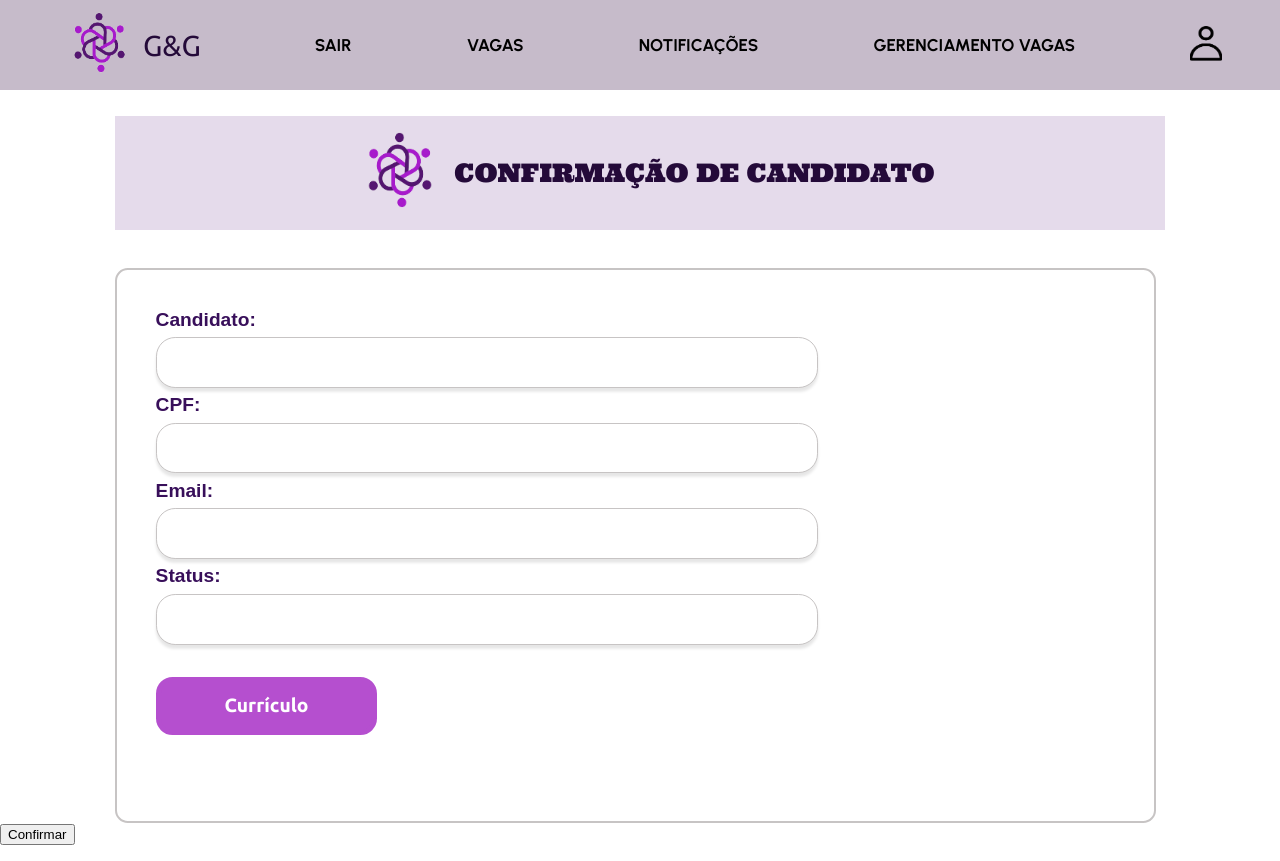
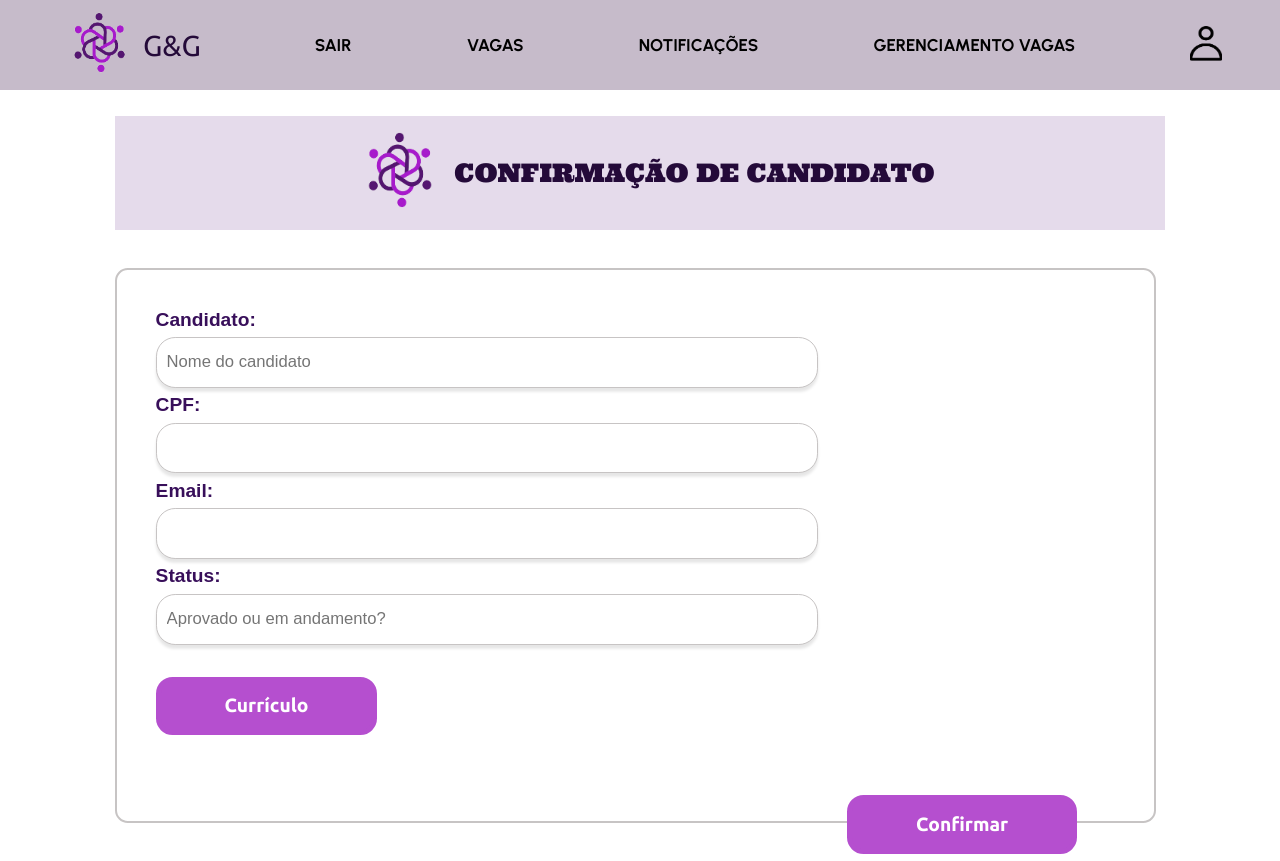
Before and after one commit to myslium/tcc-g-g, a React (Create React App) app: page /admin/confirmacao/1 in a window 1280 px wide. Built offline with nearby package versions, Linux system fonts and the light colour scheme; no server answers; sample sign-in values are in the browser's storage; a web font is replaced by a local one.

Commit message:
candidatoconfirmado feito,falta apenas o curriculo

```diff
--- a/src/admin/confirmacao/index.jsx
+++ b/src/admin/confirmacao/index.jsx
@@ -1,18 +1,54 @@
 import Cabecalho from '../../componentes/cabeçalho'
 import TituloMenor from '../../componentes/titulomenor';
 import './index.scss'
-import { useNavigate } from 'react-router-dom';
+import { useNavigate, useParams } from 'react-router-dom';
+import axios from 'axios'
+import { useEffect, useState } from 'react';
 
 
 
 export default function ConfirmarCandidato() {
+    const [nome, setNome] = useState('')
+    const [emailCandidato, setEmailCandidato] = useState('')
+    const [cpfCandidato, setCpfCandidato] = useState('')
+    const [status, setStatus] = useState('')
+    const [idCandidato, setIdCandidato] = useState(0)
+    const navigate = useNavigate()
 
-    const navigate = useNavigate()
+    const { id } = useParams()
+
+    async function buscarCandidato() {
+
+        const url = `http://localhost:5010/candidato/${id}`
+        const resp = await axios.get(url)
+        setEmailCandidato(resp.data.email)
+        setCpfCandidato(resp.data.cpf)
+        setIdCandidato(id)
+
+    }
+
+    async function adicionar() {
+
+        const confirmarCandidato = {
+            "id": idCandidato,
+            "nome": nome,
+            "status": status
+        }
+
+        const url = `http://localhost:5010/confirmarCandidato`
+        await axios.post(url, confirmarCandidato)
+        alert('Candidato Confirmado!')
+    }
+
 
     function reset() {
         localStorage.removeItem('token');
         navigate('/')
     }
+
+    useEffect( () => {
+        buscarCandidato()
+    }, [])
 
     return (
         <div className='pagina-confirmar'>
@@ -20,7 +56,7 @@ export default function ConfirmarCandidato() {
              titulo1='Sair'
              onLogout={reset}
              titulo2='Vagas'
-             link2='/admin/vagasAdmin'
+             link2='/admin/gerenciandovagas'
              titulo3='Notificações'
              link3='/admin/notificacoes'
              titulo4='Gerenciamento Vagas'
@@ -30,25 +66,31 @@ export default function ConfirmarCandidato() {
             <TituloMenor titulo='Confirmação de candidato'/>
 
                 <section className='formulario'>
+
                     <div className='inputs'>
+
                         <label>Candidato:</label>
-                    <input type="text" />
+                        <input type="text" placeholder='Nome do candidato' value={nome} onChange={e => setNome(e.target.value)}/>
                         <label>CPF:</label>
-                    <input type="text" />
+                        <input type="text" value={cpfCandidato} onChange={e => setCpfCandidato(e.target.value)} />
                         <label>Email:</label>
-                    <input type="text" />
+                        <input type="text" value={emailCandidato} onChange={e => setEmailCandidato(e.target.value)}/>
                         <label>Status:</label>
-                    <input type="text" />
+                        <input type="text" placeholder='Aprovado ou em andamento?' value={status} onChange={e => setStatus(e.target.value)}/>
 
                         <div>
                             <button>Currículo</button>
                         </div>
 
+
+                    </div>
+                    <div className='botao'>
+                        <button onClick={adicionar}>Confirmar</button>
                     </div>
                 </section>
-            <div className='botao'>
-                <button>Confirmar</button>
-            </div>
+
+
+
         </div>
     )
 }
--- a/src/admin/confirmacao/index.scss
+++ b/src/admin/confirmacao/index.scss
@@ -1,7 +1,9 @@
 .pagina-confirmar {
 
+
     .formulario {
-        margin: 3vw 9vw 0vw 9vw;
+        position: relative;
+        margin: 3vw 9vw 3vw 9vw;
         width: 75vw;
         height: 37vw;
         border: 0.2vw solid #C7C4C4;
@@ -64,5 +66,35 @@
 
         }
 
+        .botao {
+            position: absolute;
+            right: 6vw;
+            top: 41vw;
+
+            button {
+                padding: 1vw 5vw;
+                background-color: #B54FCF;
+                border-radius: 1.3vw;
+                border: 5px solid #B54FCF;
+                color: #fff;
+                font-family: 'Ubuntu', sans-serif;
+                font-size: 1.5vw;
+                font-weight: 600;
+                transition: 0.3s ease-in-out;
+            }
+
+            button:hover{
+
+                    background-color: #240A39;
+                    color: white;
+                    transform: translateY(-2px);
+                    transition: all 0.3s ease;
+                    border: 5px solid #240A39;
+
+            }
+        }
+
     }
+
+
 }
--- a/src/router.jsx
+++ b/src/router.jsx
@@ -63,14 +63,6 @@ export default function Navegacao() {
 
                   } />
 
-                  <Route path='/admin/confirmacao' element= {
-
-                    <ProtectedRoute>
-                        <ConfirmarCandidato/>
-                    </ProtectedRoute>
-                  }
-                  />
-
                 <Route path='/admin/confirmacao/:id' element= {
 
                     <ProtectedRoute>
```
Lines whose indentation alone changed are shown as unchanged.
